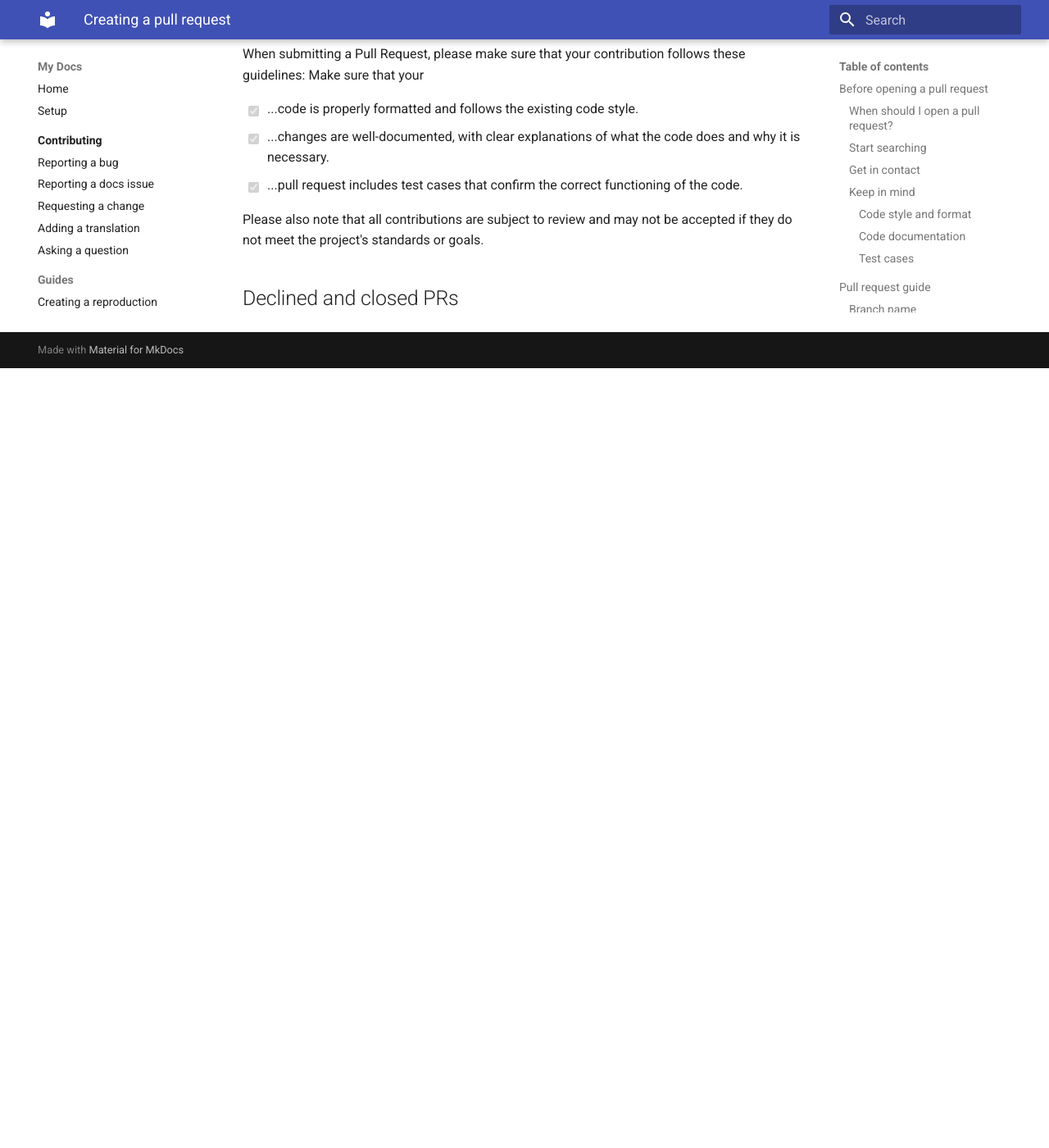
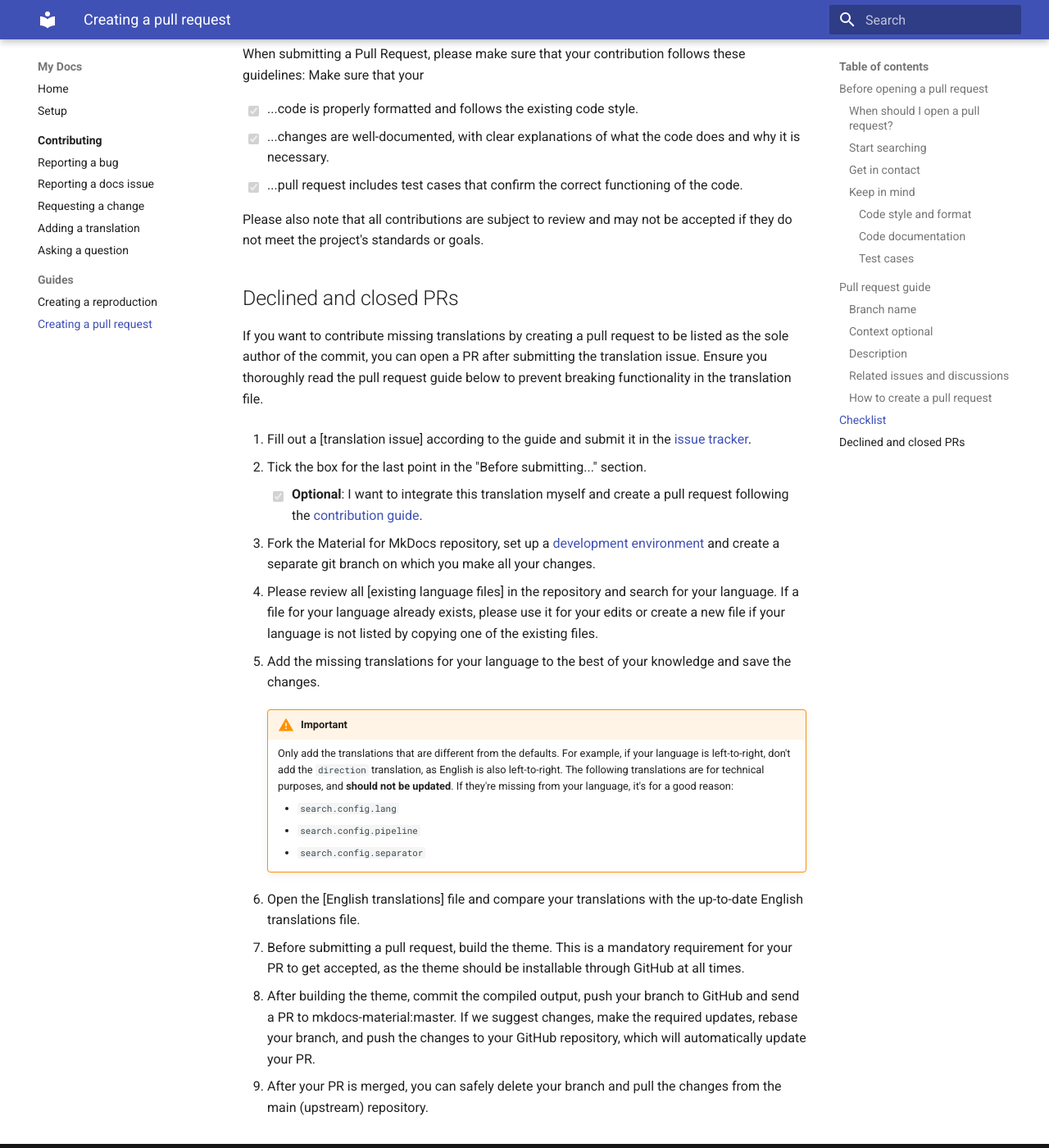
Before and after one commit to katharinalisalin/demo-bug-template, an MkDocs documentation site: the page built from docs/contributing/creating-a-pull-request.md, in a window 1280 px wide and 1400 px high, scrolled down 2808 px. Shown: the whole window at 82% size. Built offline with MkDocs 1.6.1 and Material for MkDocs 9.7.7, drawn with Linux system fonts in a browser that asks for light colours; before the commit the page ends 3257 px from its top, so only the background shows below that.

```diff
--- a/docs/contributing/creating-a-pull-request.md
+++ b/docs/contributing/creating-a-pull-request.md
@@ -148,3 +148,65 @@ Please also note that all contributions are subject to review and may not be
 accepted if they do not meet the project's standards or goals.
 
 ## Declined and closed PRs
+
+
+
+
+
+
+
+
+
+
+
+
+
+
+If you want to contribute missing translations by creating a pull request to be
+listed as the sole author of the commit, you can open a PR after submitting the
+translation issue. Ensure you thoroughly read the pull request guide below to
+prevent breaking functionality in the translation file.
+
+1.  Fill out a [translation issue] according to the guide and submit it in the
+    [issue tracker].
+
+2.  Tick the box for the last point in the "Before submitting..." section.
+    - [x]  __Optional__: I want to integrate this translation myself and create a
+            pull request following the [contribution guide](https://github.com/squidfunk/mkdocs-material/blob/master/CONTRIBUTING.md).
+
+3.  Fork the Material for MkDocs repository, set up a [development environment]
+and create a separate git branch on which you make all your changes.
+
+4.  Please review all [existing language files] in the repository and search for
+your language. If a file for your language already exists, please use it for
+your edits or create a new file if your language is not listed by copying one of
+the existing files.
+
+5.  Add the missing translations for your language to the best of your knowledge
+    and save the changes.
+
+    !!! warning "Important"
+        Only add the translations that are different from the defaults. For
+        example, if your language is left-to-right, don't add the `direction`
+        translation, as English is also left-to-right. The following
+        translations are for technical purposes, and __should not be updated__.
+        If they're missing from your language, it's for a good reason:
+
+        - `search.config.lang`
+        - `search.config.pipeline`
+        - `search.config.separator`
+
+6.  Open the [English translations] file and compare your translations with the
+    up-to-date English translations file.
+
+7.  Before submitting a pull request, build the theme. This is a mandatory
+requirement for your PR to get accepted, as the theme should be installable
+through GitHub at all times.
+
+8.  After building the theme, commit the compiled output, push your branch to
+GitHub and send a PR to mkdocs-material:master. If we suggest changes, make the
+required updates, rebase your branch, and push the changes to your GitHub
+repository, which will automatically update your PR.
+
+9. After your PR is merged, you can safely delete your branch and pull the
+changes from the main (upstream) repository.
```
Also changed, not shown: docs/contributing/adding-a-translation.md (+2 -1 lines), docs/contributing/requesting-a-change.md (+8 -7 lines), docs/setup-page.md (+24 -12 lines).
